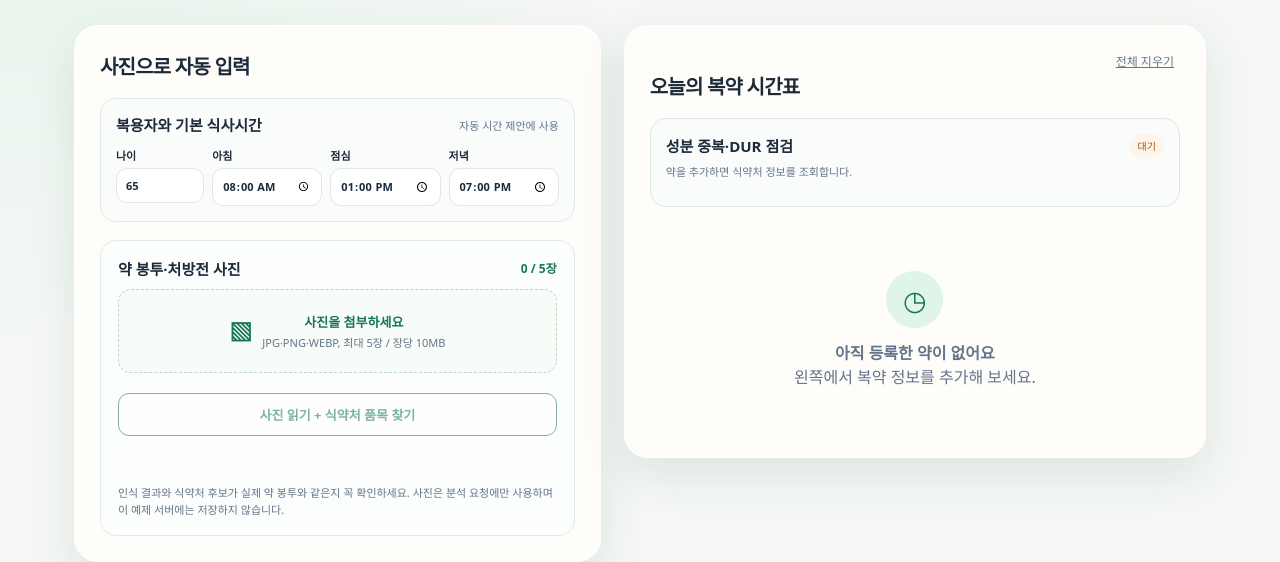
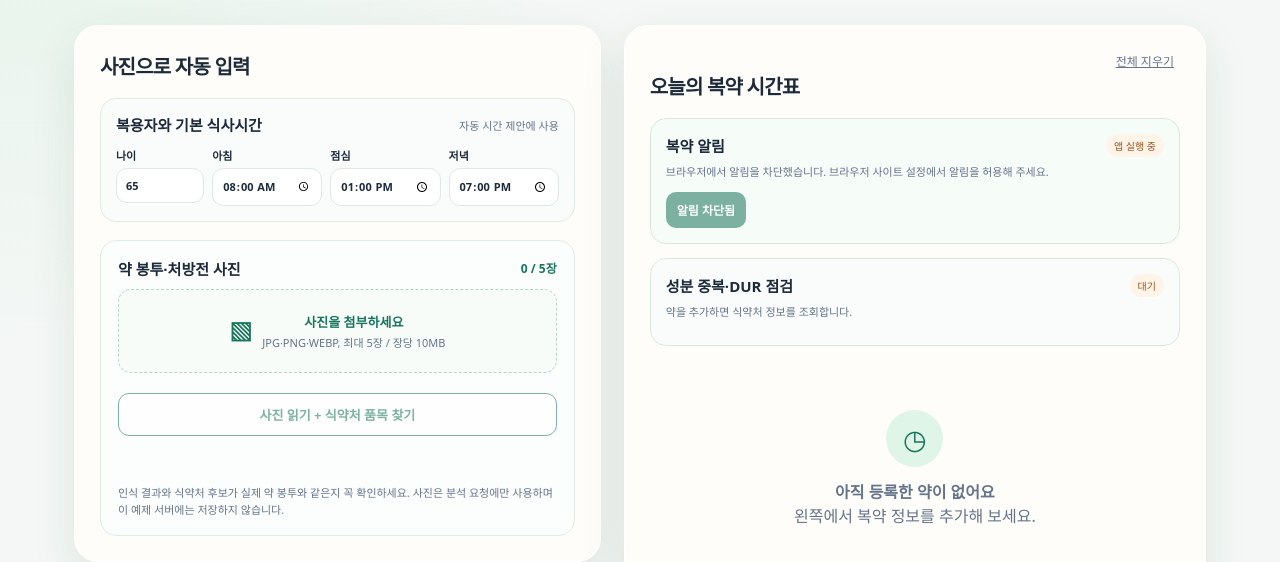
Before and after one commit to Junyoung-9038/TEAMPROJECT, a website: page index.html in a window 1280 px wide. Shown: the part 267-829 px from the top of the page. Drawn offline with Linux system fonts and the light colour scheme.

Commit message:
feat: add in-app medication reminders

```diff
--- a/index.html
+++ b/index.html
@@ -84,6 +84,11 @@
     .actions { display:flex; justify-content:flex-end; }
     .clear { border:0; background:none; color:var(--muted); font-size:12px; cursor:pointer; text-decoration:underline; }
     .safety-panel { margin-bottom:20px; border:1px solid #dbe8df; border-radius:16px; padding:15px; background:#f9fcfa; }
+    .reminder-panel { margin-bottom:14px; border:1px solid #d7e9df; border-radius:16px; padding:15px; background:#f6fcf8; }
+    .reminder-head { display:flex; align-items:center; justify-content:space-between; gap:10px; margin-bottom:7px; }
+    .reminder-status { color:var(--muted); font-size:11px; line-height:1.5; }
+    .reminder-button { margin-top:11px; border:0; border-radius:10px; padding:9px 11px; background:var(--green); color:#fff; cursor:pointer; font-size:12px; font-weight:800; }
+    .reminder-button:disabled { opacity:.55; cursor:not-allowed; }
     .safety-head { display:flex; align-items:center; justify-content:space-between; gap:10px; margin-bottom:7px; }
     .safety-status { color:var(--muted); font-size:11px; line-height:1.45; }
     .warning-list { display:grid; gap:9px; margin-top:11px; }
@@ -156,6 +161,7 @@
       <section class="card schedule-card">
         <div class="actions"><button class="clear" id="clear">전체 지우기</button></div>
         <h2>오늘의 복약 시간표</h2>
+        <section class="reminder-panel" aria-labelledby="reminderTitle"><div class="reminder-head"><h3 id="reminderTitle">복약 알림</h3><span class="match-badge">앱 실행 중</span></div><div class="reminder-status" id="reminderStatus">알림을 허용하면 복용 30분 전·정시·30분 후에 알려 드립니다.</div><button class="reminder-button" id="enableReminders" type="button">알림 허용하기</button></section>
         <section class="safety-panel" aria-labelledby="safetyTitle"><div class="safety-head"><h3 id="safetyTitle">성분 중복·DUR 점검</h3><span class="match-badge" id="safetyBadge">대기</span></div><div class="safety-status" id="safetyStatus">약을 추가하면 식약처 정보를 조회합니다.</div><div class="warning-list" id="warningList"></div></section>
         <div id="schedule"><div class="empty"><div class="circle">◷</div><strong>아직 등록한 약이 없어요</strong><br><span>왼쪽에서 복약 정보를 추가해 보세요.</span></div></div>
         <div class="notice" id="notice"></div>
@@ -170,13 +176,15 @@
     const form=$('#medForm'), schedule=$('#schedule'), notice=$('#notice');
     const photoInput=$('#medicinePhoto'), photoList=$('#photoList'), photoCount=$('#photoCount'), analyzeButton=$('#analyzePhotos'), analysisStatus=$('#analysisStatus'), analysisResults=$('#analysisResults');
     const warningList=$('#warningList'), safetyStatus=$('#safetyStatus'), safetyBadge=$('#safetyBadge');
+    const reminderStatus=$('#reminderStatus'), enableReminders=$('#enableReminders');
     const unknown='확인 필요';
     const escapeHtml=value=>String(value??'').replace(/[&<>'"]/g,char=>({'&':'&amp;','<':'&lt;','>':'&gt;',"'":'&#39;','"':'&quot;'}[char]));
     const validTime=value=>/^([01]\d|2[0-3]):[0-5]\d$/.test(value);
     const toMin=time=>{const [hour,minute]=time.split(':').map(Number);return hour*60+minute};
     const toTime=minutes=>{const safe=(minutes+1440)%1440;return String(Math.floor(safe/60)).padStart(2,'0')+':'+String(safe%60).padStart(2,'0')};
     const storedProfile=JSON.parse(localStorage.getItem('yakSoksiganProfile')||'{}');
-    let mode='meal', meds=JSON.parse(localStorage.getItem('yakSoksigan')||'[]'), photos=[], analyzedMedicines=[], safetyTimer, safetyVersion=0;
+    let mode='meal', meds=JSON.parse(localStorage.getItem('yakSoksigan')||'[]'), photos=[], analyzedMedicines=[], safetyTimer, safetyVersion=0, reminderTimer, lastReminderCheck=Date.now();
+    const deliveredReminderIds=new Set(JSON.parse(sessionStorage.getItem('yakSoksiganReminderIds')||'[]'));
 
     ['patientAge','breakfastTime','lunchTime','dinnerTime'].forEach(id=>{if(storedProfile[id])$('#'+id).value=storedProfile[id];$('#'+id).addEventListener('change',()=>{saveProfile();queueSafetyCheck()})});
     function profile(){return{patientAge:$('#patientAge').value,breakfastTime:$('#breakfastTime').value,lunchTime:$('#lunchTime').value,dinnerTime:$('#dinnerTime').value}}
@@ -251,7 +259,20 @@
       try{const response=await fetch('/api/check-safety',{method:'POST',headers:{'content-type':'application/json'},body:JSON.stringify({age:Number(profile().patientAge),medicines:meds.map(({id,name,product})=>({id,name,itemSeq:product?.itemSeq,product}))})});const data=await response.json();if(version!==safetyVersion)return;if(!response.ok)throw new Error(data.error||'안전정보 조회 실패');(data.medicines||[]).forEach(result=>{const med=meds.find(item=>String(item.id)===String(result.id));if(med&&result.product)med.product=result.product});localStorage.setItem('yakSoksigan',JSON.stringify(meds));renderSafety(data)}catch(error){if(version!==safetyVersion)return;safetyBadge.textContent='확인 실패';safetyBadge.className='match-badge';safetyStatus.textContent=error.message;warningList.innerHTML='<article class="warning"><strong>전문가 확인이 필요합니다</strong>공식 데이터 조회가 끝나지 않았으므로 이 화면을 안전 판정으로 사용하지 마세요.</article>'}
     }
     function queueSafetyCheck(){clearTimeout(safetyTimer);safetyTimer=setTimeout(checkSafety,350)}
-    function save(){localStorage.setItem('yakSoksigan',JSON.stringify(meds));render();queueSafetyCheck()}
+    function save(){localStorage.setItem('yakSoksigan',JSON.stringify(meds));render();queueSafetyCheck();lastReminderCheck=Date.now()}
+
+    function updateReminderUi(){
+      if(!('Notification' in window)){reminderStatus.textContent='이 브라우저는 알림을 지원하지 않습니다.';enableReminders.disabled=true;return}
+      if(Notification.permission==='granted'){reminderStatus.textContent='알림이 허용되었습니다. 앱을 열어 둔 동안 30분 전·정시·30분 후에 알려 드립니다.';enableReminders.textContent='알림 허용됨';enableReminders.disabled=true;return}
+      if(Notification.permission==='denied'){reminderStatus.textContent='브라우저에서 알림을 차단했습니다. 브라우저 사이트 설정에서 알림을 허용해 주세요.';enableReminders.textContent='알림 차단됨';enableReminders.disabled=true;return}
+      reminderStatus.textContent='알림을 허용하면 복용 30분 전·정시·30분 후에 알려 드립니다.';enableReminders.textContent='알림 허용하기';enableReminders.disabled=false;
+    }
+    async function requestReminderPermission(){if(!('Notification' in window))return;await Notification.requestPermission();updateReminderUi()}
+    function reminderTitle(phase){return phase==='before'?'복약 30분 전':phase==='now'?'복약 시간':'복약 확인'}
+    function reminderBody(phase,names){const medicineNames=[...new Set(names)].join(', ');return phase==='before'?medicineNames+' 복용까지 30분 남았어요.':phase==='now'?medicineNames+'을(를) 복용할 시간이에요.':medicineNames+' 복용 여부를 확인해 주세요.'}
+    async function showReminder(phase,names){const title=reminderTitle(phase),body=reminderBody(phase,names);reminderStatus.textContent='방금 알림: '+title+' · '+body;if(navigator.serviceWorker?.controller){const registration=await navigator.serviceWorker.ready;return registration.showNotification(title,{body,icon:'/icons/app-icon.svg',tag:'yak-soksigan-'+phase,renotify:true})}new Notification(title,{body,icon:'/icons/app-icon.svg'})}
+    function checkReminders(){if(!('Notification' in window)||Notification.permission!=='granted'||!meds.length){lastReminderCheck=Date.now();return}const now=Date.now(),from=Math.max(lastReminderCheck,now-120000),events=new Map();for(const dayOffset of [-1,0,1]){const date=new Date(now);date.setDate(date.getDate()+dayOffset);for(const med of meds){for(const time of med.times||[]){if(!validTime(time))continue;const [hour,minute]=time.split(':').map(Number);for(const [phase,offset] of [['before',-30],['now',0],['after',30]]){const target=new Date(date);target.setHours(hour,minute+offset,0,0);const timestamp=target.getTime();if(timestamp>from&&timestamp<=now){const key=timestamp+'-'+phase;if(!events.has(key))events.set(key,{phase,names:[],id:key});events.get(key).names.push(med.name)}}}}}lastReminderCheck=now;for(const event of events.values()){if(deliveredReminderIds.has(event.id))continue;deliveredReminderIds.add(event.id);showReminder(event.phase,event.names).catch(()=>{});}sessionStorage.setItem('yakSoksiganReminderIds',JSON.stringify([...deliveredReminderIds].slice(-100)))}
+    enableReminders.addEventListener('click',requestReminderPermission);
 
     form.addEventListener('submit',event=>{event.preventDefault();const name=$('#name').value.trim(),amount=$('#amount').value.trim(),times=timesFor();if(!name||!times.length)return;const labels={meal:'식후 자동 제안',interval:'정해진 간격',custom:'직접 지정'};meds.push({id:Date.now()+Math.random(),name,amount,times,label:labels[mode],product:null,scheduleSource:'직접 입력'});save();form.reset();mode='meal';$$('.mode button').forEach((button,index)=>button.classList.toggle('active',index===0));$$('.conditional').forEach((section,index)=>section.classList.toggle('show',index===0));$('#mealCount').value='3';$('#startTime').value='08:00';$$('#custom input').forEach((input,index)=>input.value=['08:00','13:00','20:00'][index]);$('#name').focus()});
     $('#clear').onclick=()=>{if(meds.length&&confirm('등록한 모든 복약 정보를 지울까요?')){meds=[];save()}};
@@ -261,7 +282,7 @@
     installApp.addEventListener('click', async()=>{if(!deferredInstallPrompt)return;deferredInstallPrompt.prompt();await deferredInstallPrompt.userChoice;deferredInstallPrompt=null;installApp.classList.remove('show')});
     window.addEventListener('appinstalled',()=>{installApp.classList.remove('show');deferredInstallPrompt=null});
     if('serviceWorker' in navigator) window.addEventListener('load',()=>navigator.serviceWorker.register('/sw.js').catch(error=>console.warn('Service worker registration failed:',error)));
-    saveProfile();render();renderPhotos();queueSafetyCheck();
+    saveProfile();render();renderPhotos();queueSafetyCheck();updateReminderUi();checkReminders();reminderTimer=setInterval(checkReminders,15000);
   </script>
 </body>
 </html>
```
